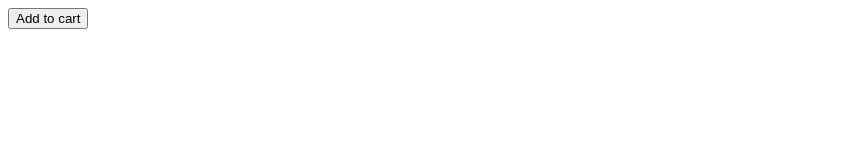
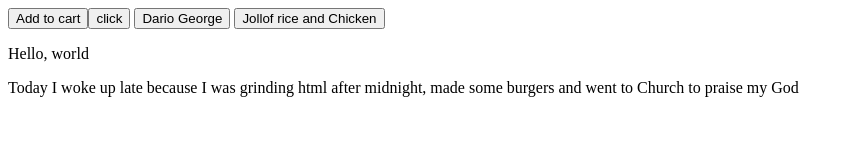
Before and after one commit to Dario-G433/basics-short-personal-profile-, a plain HTML site: page index.html in a window 1280 px wide. Shown: the whole page, without its empty margins (0-853 px from the left). Drawn offline with Linux system fonts and the light colour scheme.

Commit message:
Update index.html
This HTML basics exercise forms into a project which creates
 a website displaying a button with the word 'click'
2 additional buttons containing my Full Name and favourite food,
along with 2 lines of writing which include what I did on the day the code was written with how to say 'hello world' in Spanish above that line.

```diff
--- a/index.html
+++ b/index.html
@@ -1 +1,10 @@
-<button>Add to cart</button>
+<button>Add to cart</button><button>
+   click
+ </button>
+ <button>Dario George </button> <button> Jollof rice and Chicken </button>
+ <p>
+   Hello, world
+ </p>
+ <p>
+   Today I woke up late because I was grinding html after midnight, made some burgers and went to Church to praise my God
+ </p>
```
